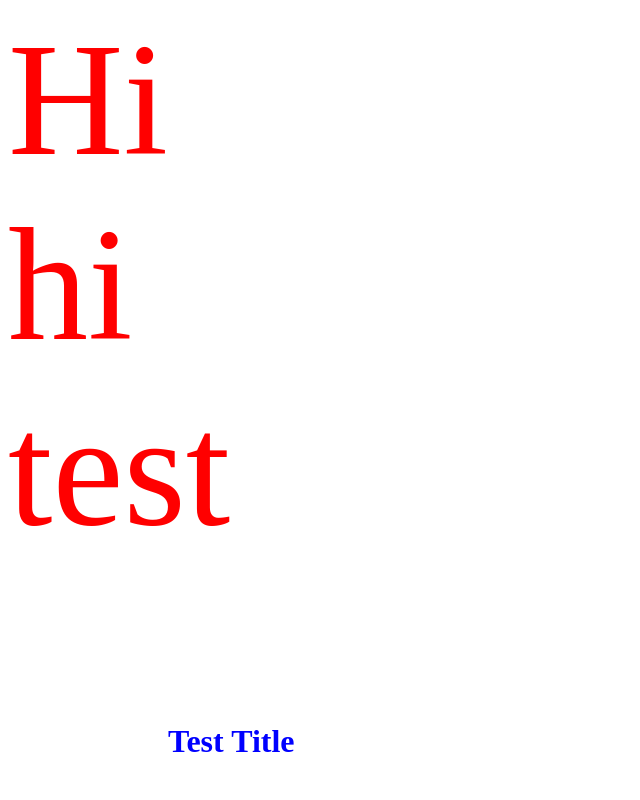
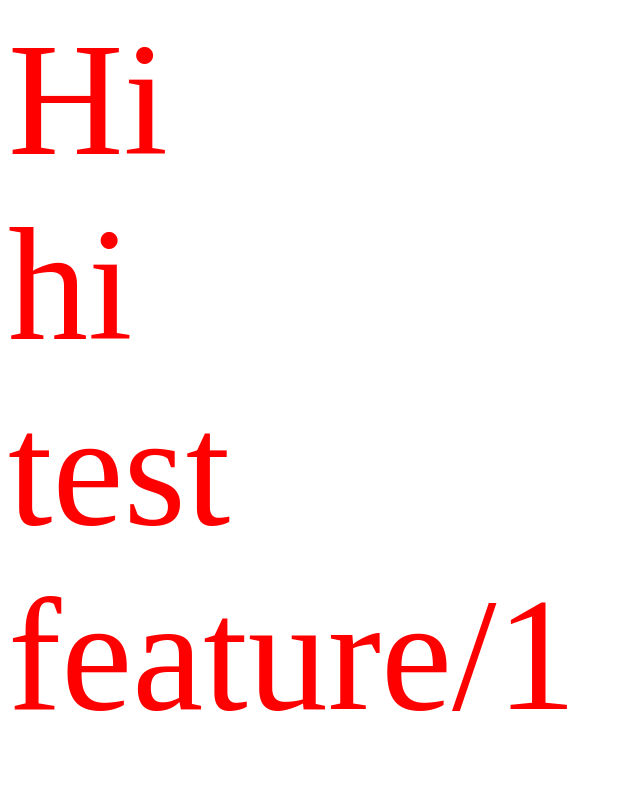
Before and after one commit to ibuki0102/test-project, a React (Create React App) app: page / in a window 1280 px wide. Shown: the top 800 px of the page, without its empty margins (0-640 px from the left). Built offline with nearby package versions, Linux system fonts and the light colour scheme.

Commit message:
feat: add feature/1

```diff
--- a/src/components/Header/Header.jsx
+++ b/src/components/Header/Header.jsx
@@ -6,6 +6,7 @@
       Hi
       <div>hi</div>
       <div>test</div>
+      <div>feature/1</div>
     </div>
   )
 }
```
